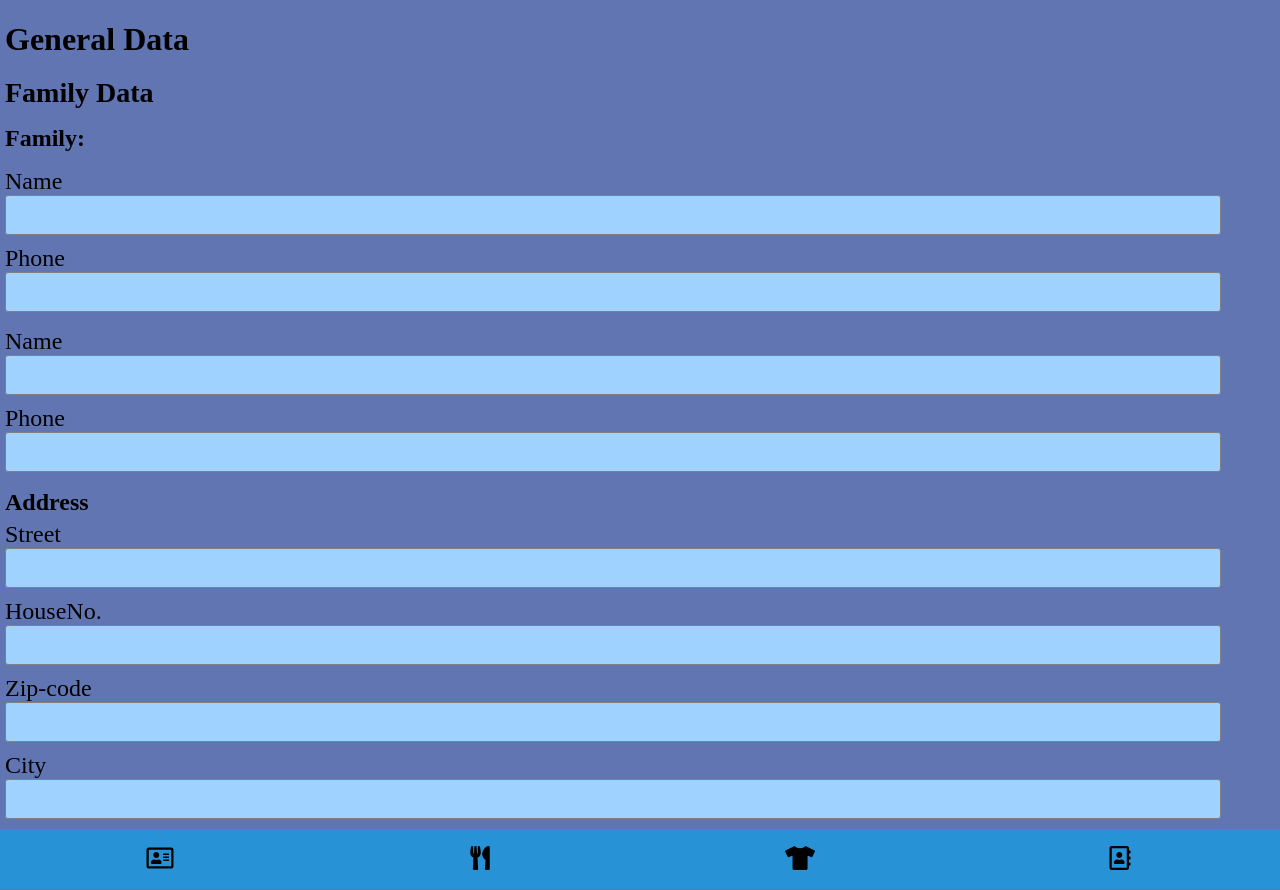
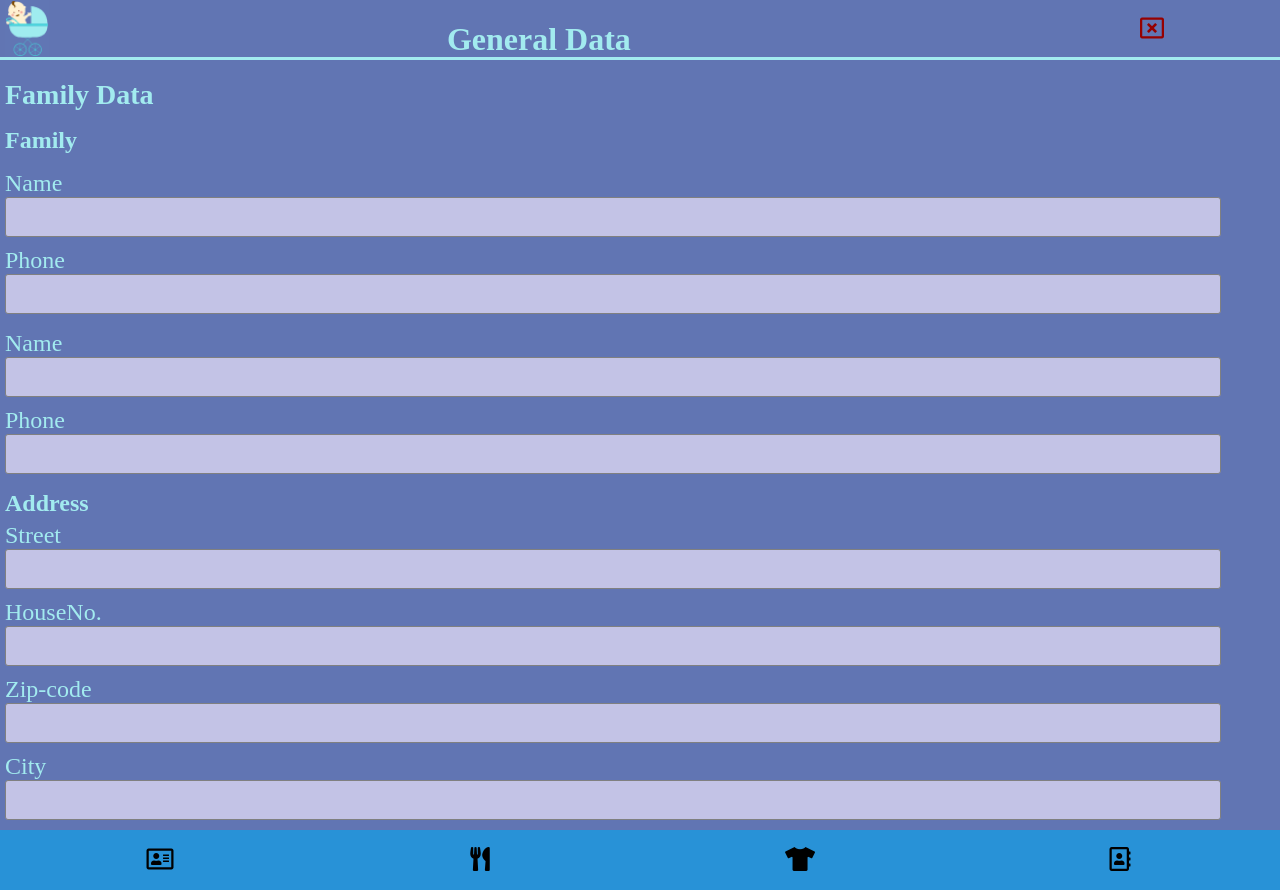
Before and after one commit to struebig/babysitter, a React (Create React App) app: page /generalData in a window 1280 px wide. Built offline with nearby package versions, Linux system fonts and the light colour scheme.

Commit message:
Add design elements

```diff
--- a/src/app/GlobalStyles.js
+++ b/src/app/GlobalStyles.js
@@ -8,5 +8,6 @@ body {
     background-color: #6175B3;
     margin: 0;
     font-size: 24px;
+    color: #A2EBEF;
 }
 `;
--- a/src/components/Output.js
+++ b/src/components/Output.js
@@ -19,7 +19,8 @@ const StyledOutput = styled.div`
     width: 95%;
     height: 40px;
     margin-left: 5px;
-    background-color: #a0d2ff;
+    color: #004242;
+    background-color: #c3c3e6;
 `;
 
 function Output({ className, name, label }) {
--- /dev/null
+++ b/src/components/ShowDataHeader.js
@@ -0,0 +1,40 @@
+import React from "react";
+import styled from "styled-components";
+import logoIcon from "../ressources/logoIcon.png";
+import Headline from "../components/Headline";
+
+const StyledHeaderData = styled.div`
+    display: flex;
+    justify-content: space-between;
+    width: 100%;
+    height: 60px;
+    background-color: #6175b3;
+    border-bottom: solid #a2ebef;
+`;
+
+const StyledIcon = styled.img`
+    margin-left: 5px;
+`;
+
+const StyledButton = styled.button`
+    width: 20%;
+    height: 100%;
+    font-size: 100%;
+    border: none;
+    background-color: #6175b3;
+    color: #960000;
+`;
+
+function HeaderData({ button, handleCancel, title }) {
+    return (
+        <StyledHeaderData>
+            <StyledIcon src={logoIcon} alt="Logo" />
+            <Headline size="M">{title}</Headline>
+            <StyledButton type={button} onClick={handleCancel}>
+                <i class="far fa-window-close" />
+            </StyledButton>
+        </StyledHeaderData>
+    );
+}
+
+export default HeaderData;
--- a/src/pages/GeneralData.js
+++ b/src/pages/GeneralData.js
@@ -5,10 +5,11 @@ import Headline from "../components/Headline";
 import Output from "../components/Output";
 import ShowPages from "../components/Footer";
 import { getHouseholdFromStorage } from "../utils/storage";
+import HeaderData from "../components/ShowDataHeader";
 
 const Container = styled.div``;
 
-function ShowGeneralData() {
+function ShowGeneralData(history) {
     const data = getHouseholdFromStorage() || {
         familyName: "",
         nameParentOne: "",
@@ -23,12 +24,20 @@ function ShowGeneralData() {
         city: ""
     };
 
+    function handleCancel() {
+        history.replace("/");
+    }
+
     return (
         <>
+            <HeaderData
+                title="General Data"
+                button="button"
+                handleCancel={handleCancel}
+            />
             <Container>
-                <Headline size="M">General Data</Headline>
                 <Headline size="S">Family Data</Headline>
-                <Headline size="XS">Family: {data.familyName}</Headline>
+                <Headline size="XS">Family {data.familyName}</Headline>
                 <Headline size="XS">{data.roleParentOne}</Headline>
                 <Output label="Name" name={data.nameParentOne} />
                 <Output label="Phone" name={data.phoneParentOne} />
--- a/src/pages/Household.js
+++ b/src/pages/Household.js
@@ -3,7 +3,6 @@ import React from "react";
 import styled from "styled-components";
 import Headline from "../components/Headline";
 import Input from "../components/Input";
-/* import ActionButton from "../components/ActionButton";*/
 import {
     getHouseholdFromStorage,
     setHouseholdtoStorage
```
